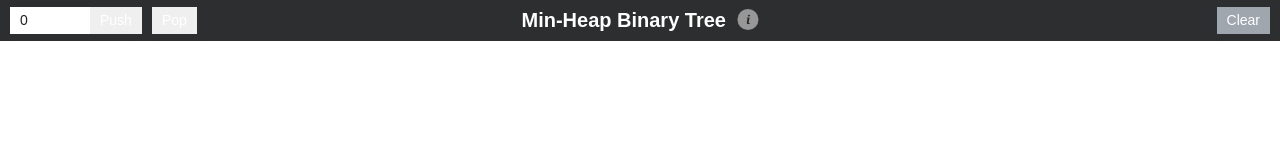
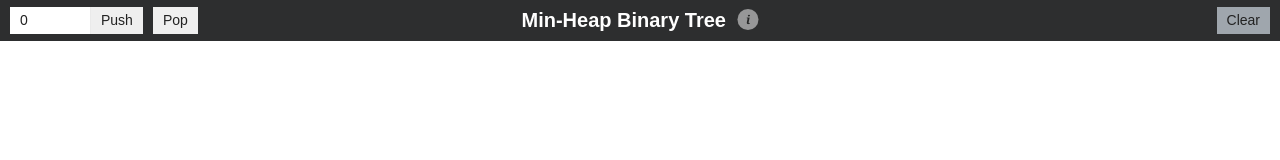
Before and after one commit to brettdewoody/binary-heap-visualizer, a plain HTML site: page index.html in a window 1280 px wide. Drawn offline with nearby package versions, Linux system fonts and the light colour scheme.

Commit message:
Fix button color.

```diff
--- a/css/app.css
+++ b/css/app.css
@@ -79,7 +79,8 @@ i:hover {
   font-size: 14px;
   outline: none;
   line-height: 27px;
-  color: #FFFFFF;
+  color: #222222;
+  background-color:
   transition: all 0.1s linear;
 }
 
@@ -92,6 +93,7 @@ i:hover {
 }
 
 #controls-push {
+  border-left: 1px solid #eaeaea;
   margin-left: 0px;
   margin-right: 10px;
 }
```
